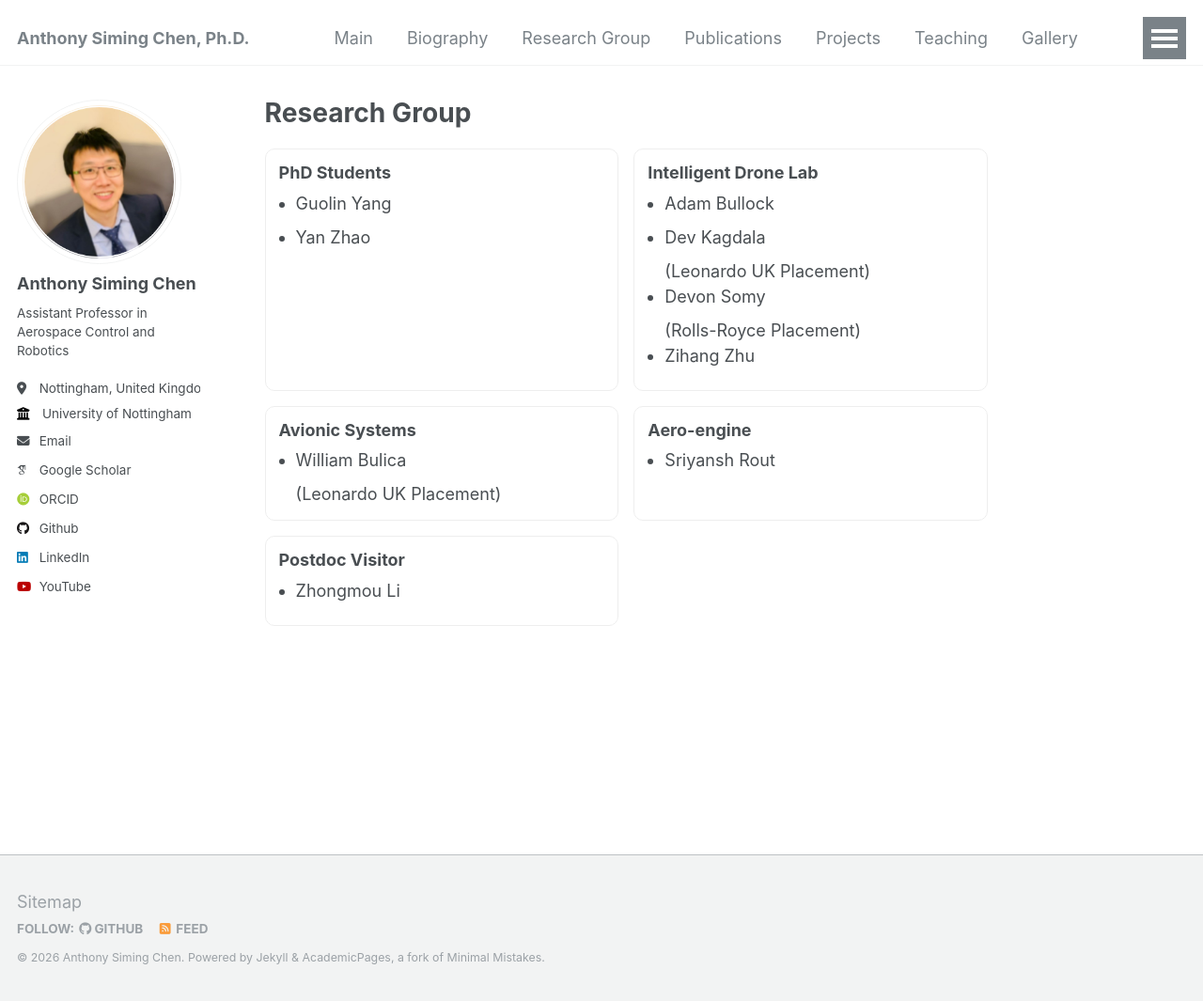
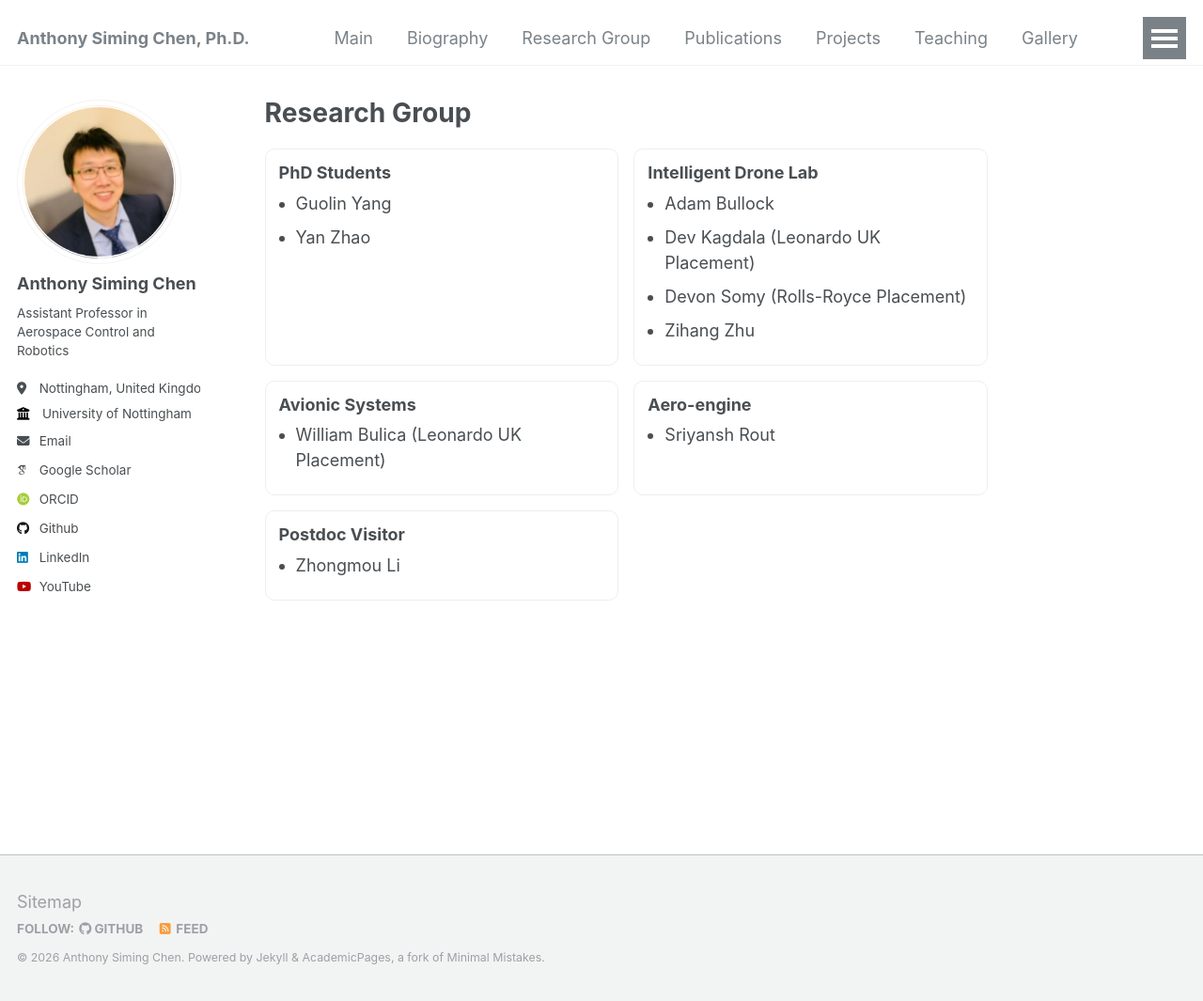
Before and after one commit to Anthony-S-Chen/Anthony-S-Chen.github.io, a Jekyll site: the page built from _pages/Group.md, in a window 1280 px wide and 1065 px high. Shown: the whole window at 94% size. Built offline with Jekyll 4.4.1, drawn with Linux system fonts in a browser that asks for light colours; some web fonts are replaced.

```diff
--- a/_pages/Group.md
+++ b/_pages/Group.md
@@ -26,8 +26,8 @@ author_profile: true
     <h3>Intelligent Drone Lab</h3>
     <ul>
       <li>Adam Bullock</li>
-      <li>Dev Kagdala</li> (Leonardo UK Placement)
-      <li>Devon Somy</li> (Rolls-Royce Placement)
+      <li>Dev Kagdala (Leonardo UK Placement)</li>
+      <li>Devon Somy (Rolls-Royce Placement)</li>
       <li>Zihang Zhu</li>
     </ul>
   </div>
@@ -35,7 +35,7 @@ author_profile: true
   <div class="group-card">
     <h3>Avionic Systems</h3>
     <ul>
-      <li>William Bulica</li> (Leonardo UK Placement)
+      <li>William Bulica (Leonardo UK Placement)</li>
     </ul>
   </div>
 
```
